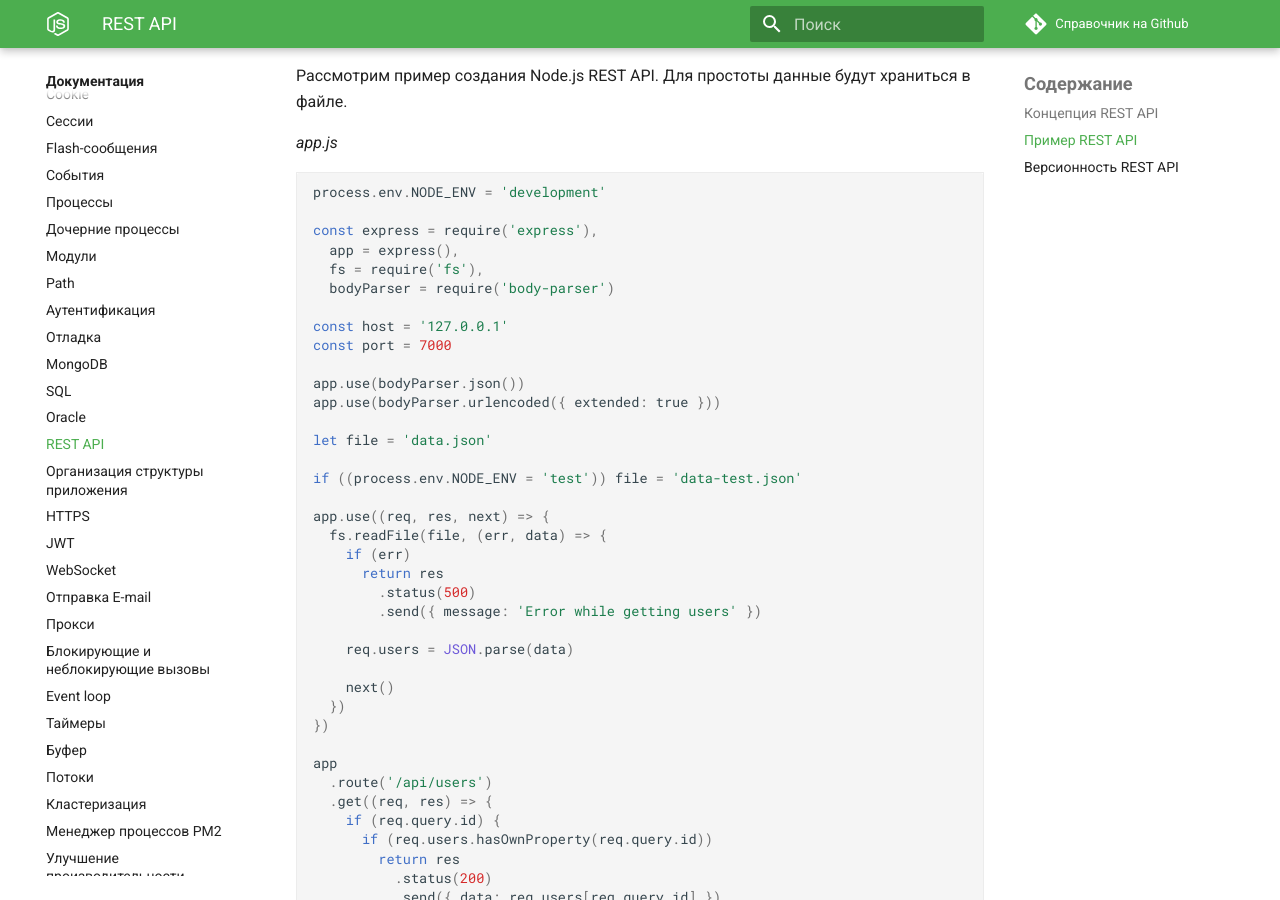
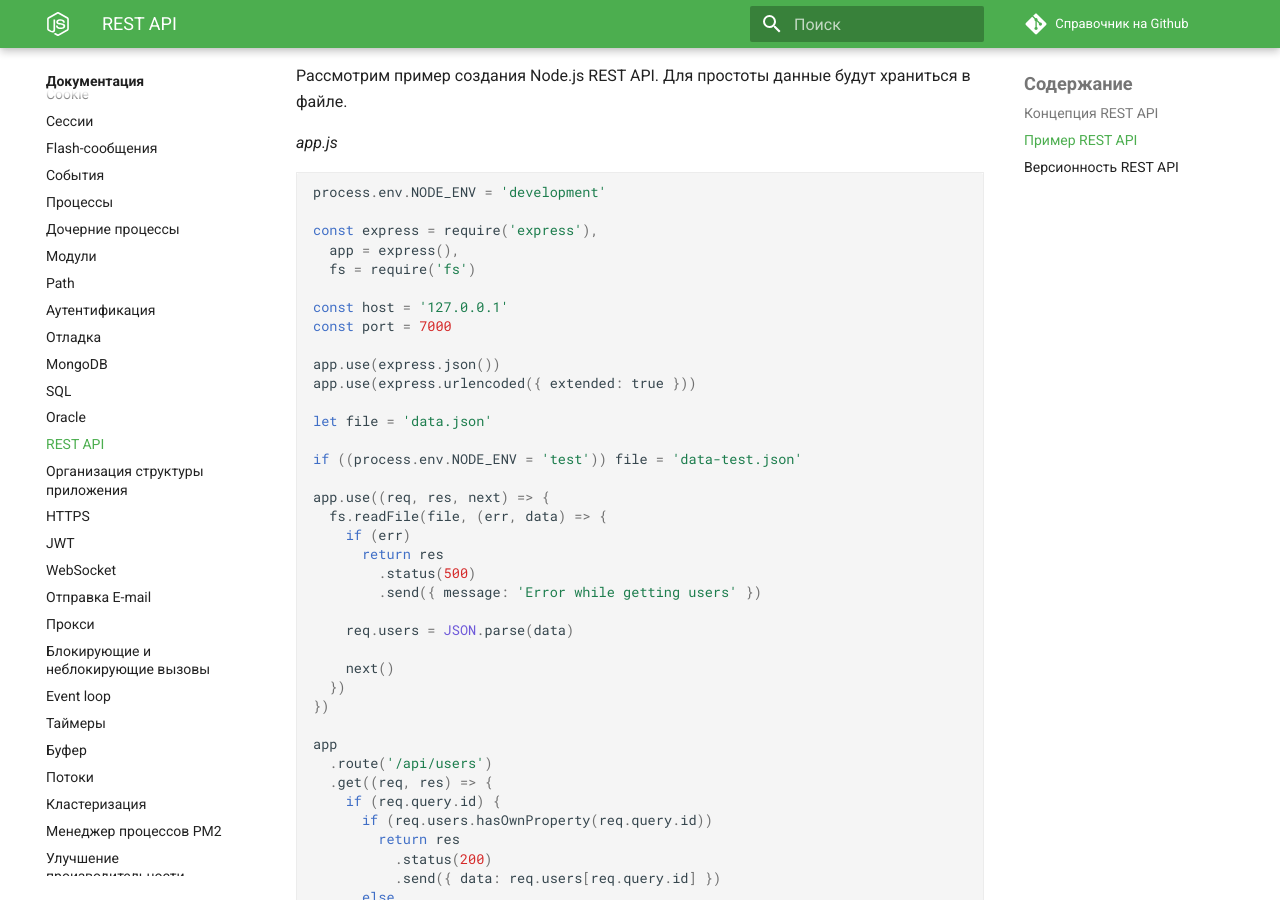
Before and after one commit to xsltdev/nodejsdev.ru, an MkDocs documentation site: the page built from docs/doc/rest-api.md, in a window 1280 px wide and 900 px high, scrolled down 682 px. Built offline with MkDocs 1.6.1 and Material for MkDocs 9.7.7, drawn with Linux system fonts in a browser that asks for light colours; comment, search, counter and statistics services are not loaded.

Commit message:
Update rest-api.md

```diff
--- a/docs/doc/rest-api.md
+++ b/docs/doc/rest-api.md
@@ -23,14 +23,13 @@ process.env.NODE_ENV = 'development'
 
 const express = require('express'),
   app = express(),
-  fs = require('fs'),
-  bodyParser = require('body-parser')
+  fs = require('fs')
 
 const host = '127.0.0.1'
 const port = 7000
 
-app.use(bodyParser.json())
-app.use(bodyParser.urlencoded({ extended: true }))
+app.use(express.json())
+app.use(express.urlencoded({ extended: true }))
 
 let file = 'data.json'
 
```
